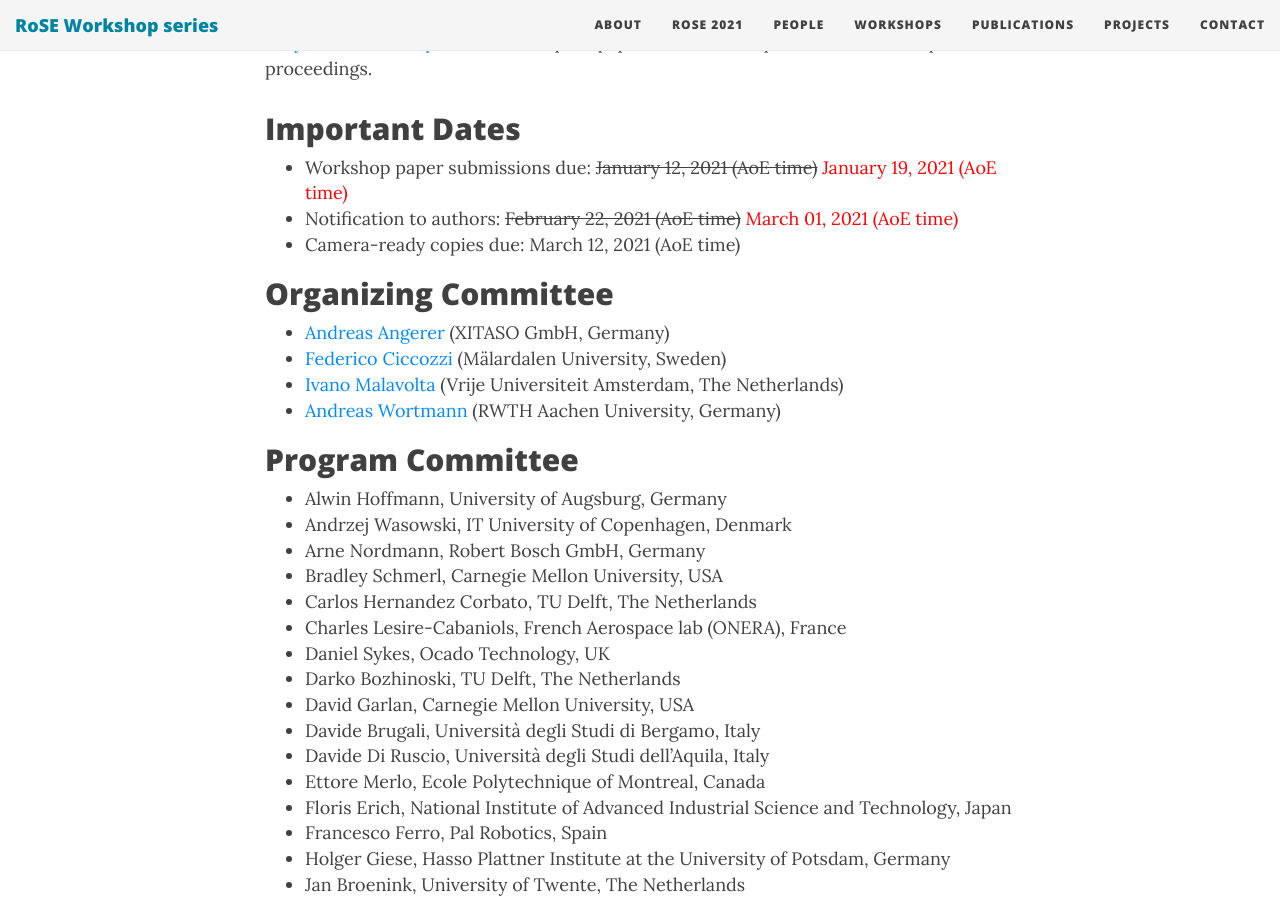
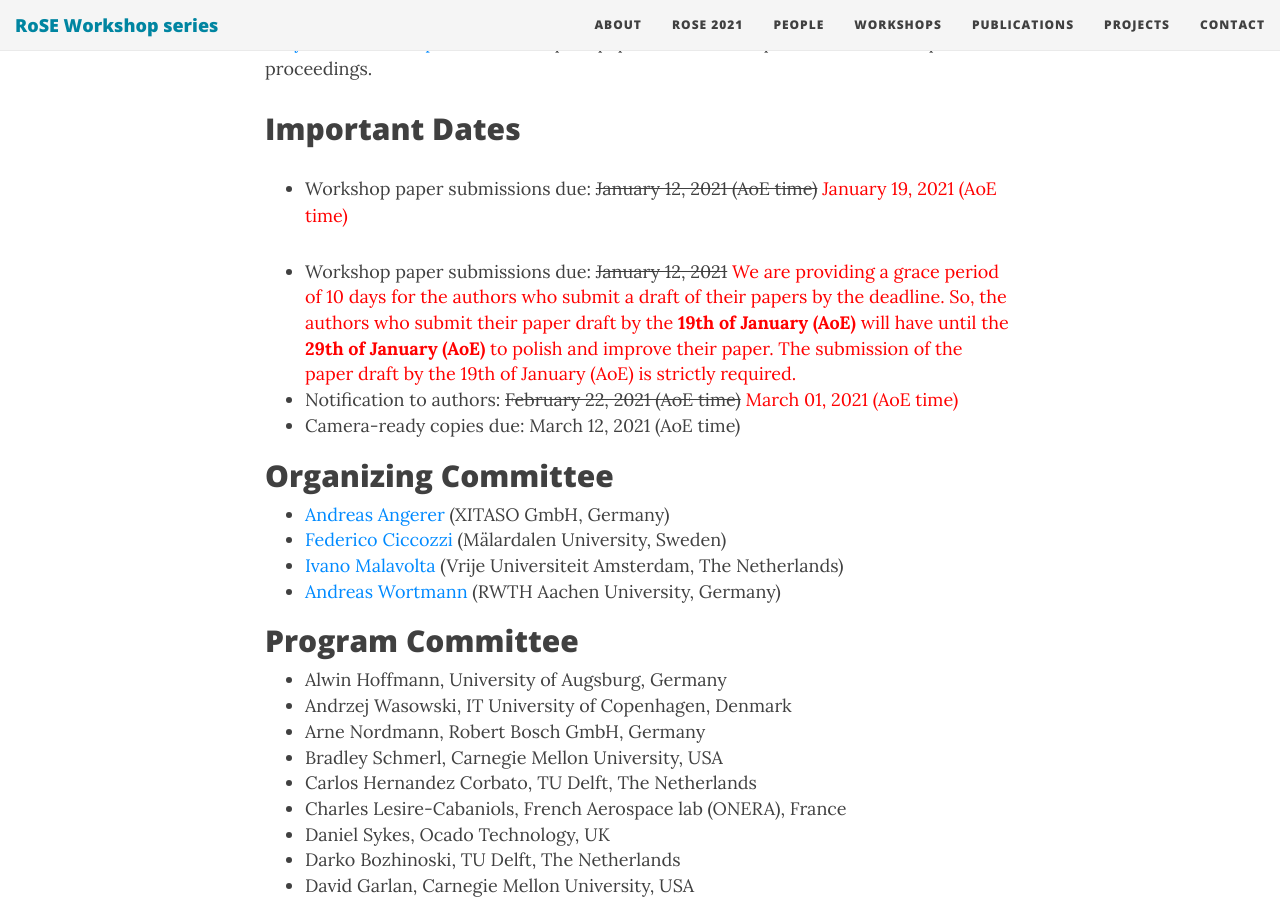
Before and after one commit to rose-workshops/rose-workshops.github.io, a Jekyll site: the page built from rose2021.md, in a window 1280 px wide and 900 px high, scrolled down 2343 px. Built offline with Jekyll 4.4.1, drawn with Linux system fonts in a browser that asks for light colours; nearby versions of some CDN libraries.

Commit message:
Add grace period.

```diff
--- a/rose2021.md
+++ b/rose2021.md
@@ -56,6 +56,9 @@
 
 ## Important Dates
 - Workshop paper submissions due: <del>January 12, 2021 (AoE time)</del> <span style="color:red;">January 19, 2021 (AoE time)</span>
+
+
+- Workshop paper submissions due: <del>January 12, 2021</del> <span style="color:red;">We are providing a grace period of 10 days for the authors who submit a draft of their papers by the deadline. So, the authors who submit their paper draft by the <b>19th of January (AoE)</b> will have until the <b>29th of January (AoE)</b> to polish and improve their paper. The submission of the paper draft by the 19th of January (AoE) is strictly required.</span>
 - Notification to authors: <del>February 22, 2021 (AoE time)</del> <span style="color:red;">March 01, 2021 (AoE time)</span>
 - Camera-ready copies due: March 12, 2021 (AoE time)
 
```
